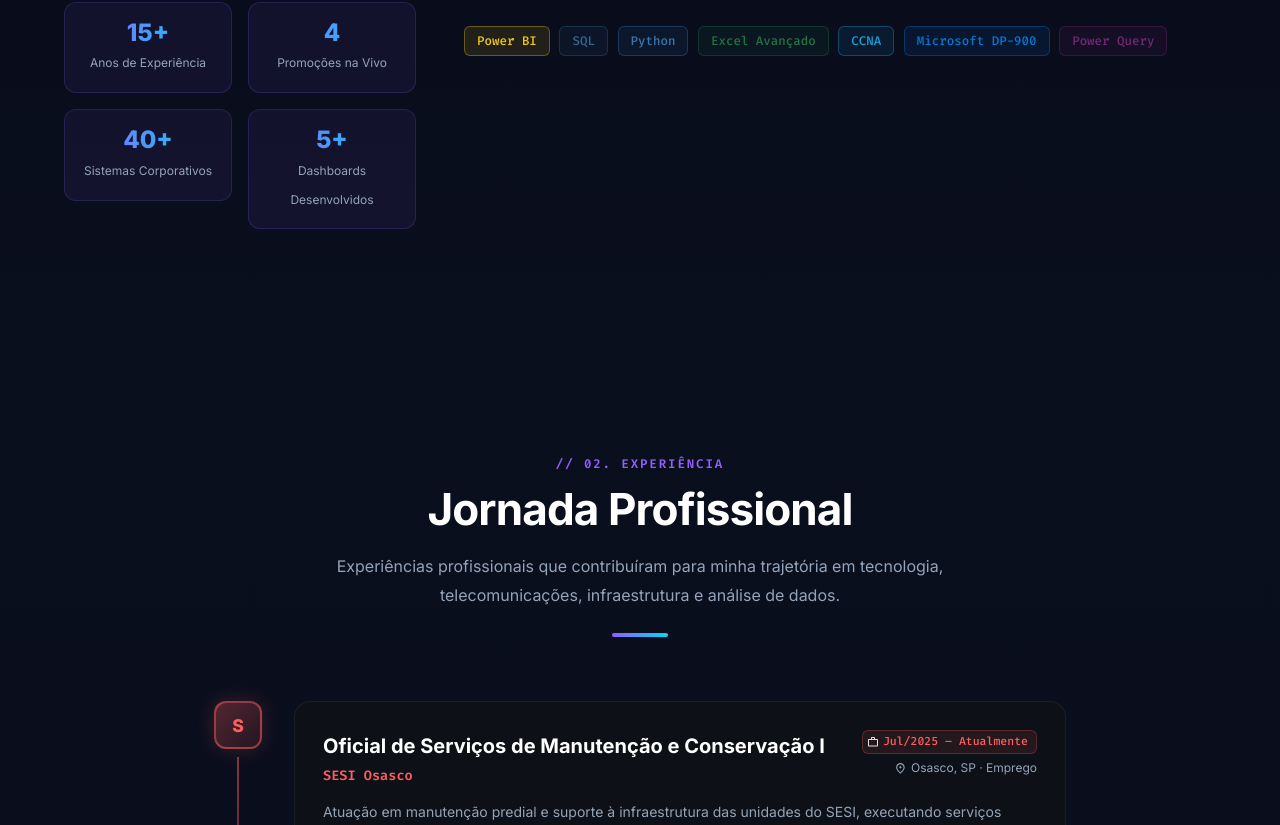
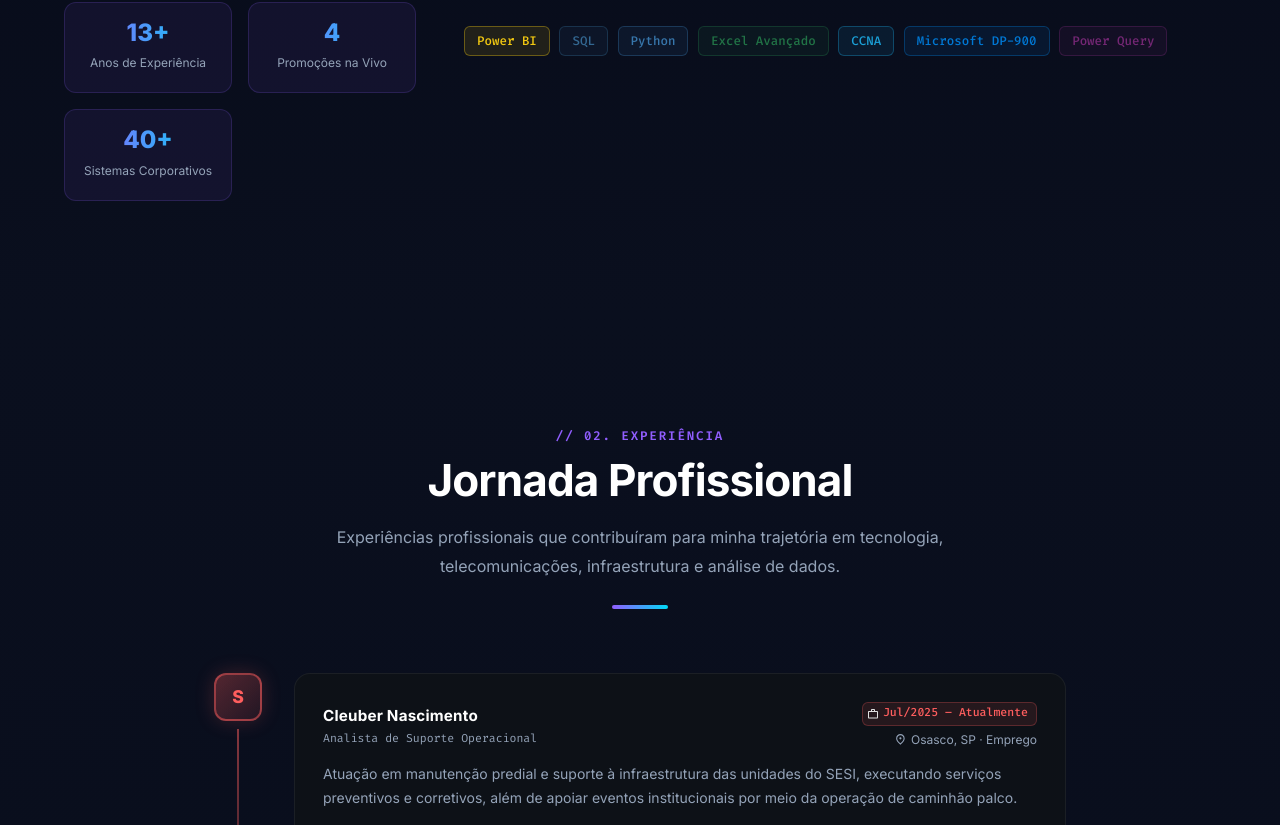
Before and after one commit to CleuberN/cleuber-portfolio, a React (Vite) app: page / in a window 1280 px wide. Shown: the part 1515-2340 px from the top of the page. Built offline with nearby package versions, Linux system fonts and the light colour scheme; the HTML template or start-up script is replaced by a standard one.

Commit message:
Refatora estrutura do portfólio e ajusta navegação

```diff
--- a/src/App.jsx
+++ b/src/App.jsx
@@ -5,7 +5,7 @@ import Footer from './components/layout/Footer';
 import Hero from './components/sections/Hero';
 import About from './components/sections/About';
 import Experience from './components/sections/Experience';
-import Projects from './components/sections/Projects';
+//import Projects from './components/sections/Projects';
 import Skills from './components/sections/Skills';
 import Contact from './components/sections/Contact';
 
@@ -30,7 +30,7 @@ export default function App() {
         {/* 🔥 SEU PROJETO AQUI */}
 
 
-       <Projects />
+       {/* <Projects />*/}
 
         <Contact />
         <Footer />
--- a/src/components/layout/Navbar.jsx
+++ b/src/components/layout/Navbar.jsx
@@ -12,10 +12,10 @@ import { profile } from '../../data/profile';
 const NAV_LINKS = [
   { label: 'Sobre', id: 'about' },
   { label: 'Experiência', id: 'experience' },
-  { label: 'Projetos', id: 'projects' },
   { label: 'Habilidades', id: 'skills' },
   { label: 'Contato', id: 'contact' },
 ];
+
 
 function scrollTo(id) {
   const el = document.getElementById(id);
--- a/src/components/sections/Experience.jsx
+++ b/src/components/sections/Experience.jsx
@@ -106,15 +106,37 @@ function ExperienceCard({ exp, index }) {
             }}
           >
             <Box>
-              <Typography variant="h6" sx={{ fontWeight: 700, color: 'text.primary', mb: 0.25 }}>
-                {exp.role}
-              </Typography>
-              <Typography
-                variant="body2"
-                sx={{ fontWeight: 600, color: exp.color, fontFamily: '"Fira Code", monospace', fontSize: '0.85rem' }}
-              >
-                {exp.company}
-              </Typography>
+              <Box
+  sx={{
+    display: { xs: 'none', sm: 'flex' },
+    flexDirection: 'column',
+    lineHeight: 1.15,
+  }}
+>
+  <Typography
+    sx={{
+      fontWeight: 700,
+      fontSize: '0.95rem',
+      color: '#FFFFFF',
+      letterSpacing: '0.2px',
+    }}
+  >
+    Cleuber Nascimento
+  </Typography>
+
+  <Typography
+    sx={{
+      fontSize: '0.72rem',
+      color: 'text.secondary',
+      fontFamily: '"Fira Code", monospace',
+    }}
+  >
+    Analista de Suporte Operacional
+  </Typography>
+</Box>
+
+
+
             </Box>
 
             <Box sx={{ display: 'flex', flexDirection: 'column', alignItems: { xs: 'flex-start', sm: 'flex-end' }, gap: 0.5 }}>
@@ -148,7 +170,7 @@ function ExperienceCard({ exp, index }) {
           {/* Achievements */}
           <Box sx={{ mb: 2.5 }}>
             {exp.achievements.map((item) => (
-              <Box key={item} sx={{ display: 'flex', gap: 1, alignItems: 'flex-start', mb: 1 }}>
+              <Box key={item} sx={{ display: 'flex', gap: 1.5, alignItems: 'flex-start', mb: 1 }}>
                 <CheckCircleOutlineIcon sx={{ fontSize: '0.95rem', color: exp.color, mt: '3px', flexShrink: 0 }} />
                 <Typography variant="body2" sx={{ color: 'text.secondary', lineHeight: 1.65 }}>
                   {item}
--- a/src/data/profile.js
+++ b/src/data/profile.js
@@ -29,10 +29,10 @@ export const profile = {
   avatar: '/avatar.jpeg',
 
  stats: [
-  { label: 'Anos de Experiência', value: '15+' },
+  { label: 'Anos de Experiência', value: '13+' },
   { label: 'Promoções na Vivo', value: '4' },
   { label: 'Sistemas Corporativos', value: '40+' },
-  { label: 'Dashboards Desenvolvidos', value: '5+' },
+
 ],
 
  about: [
```
